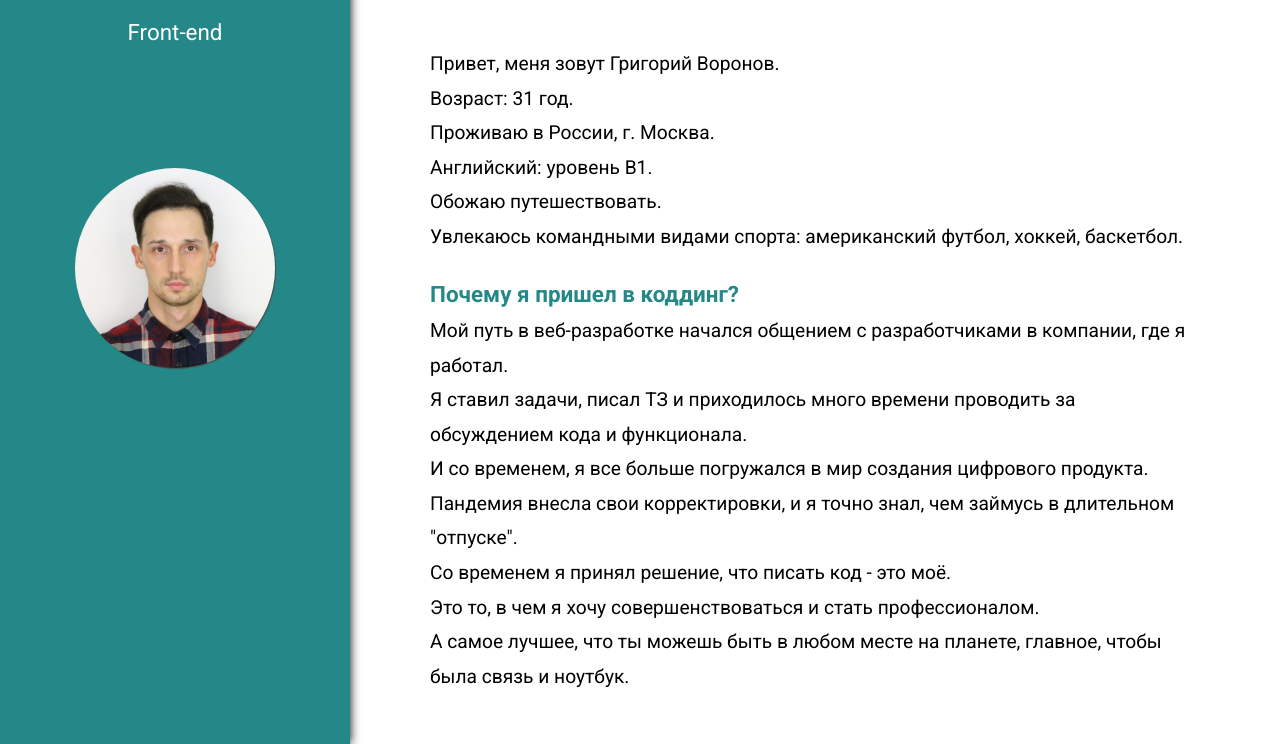
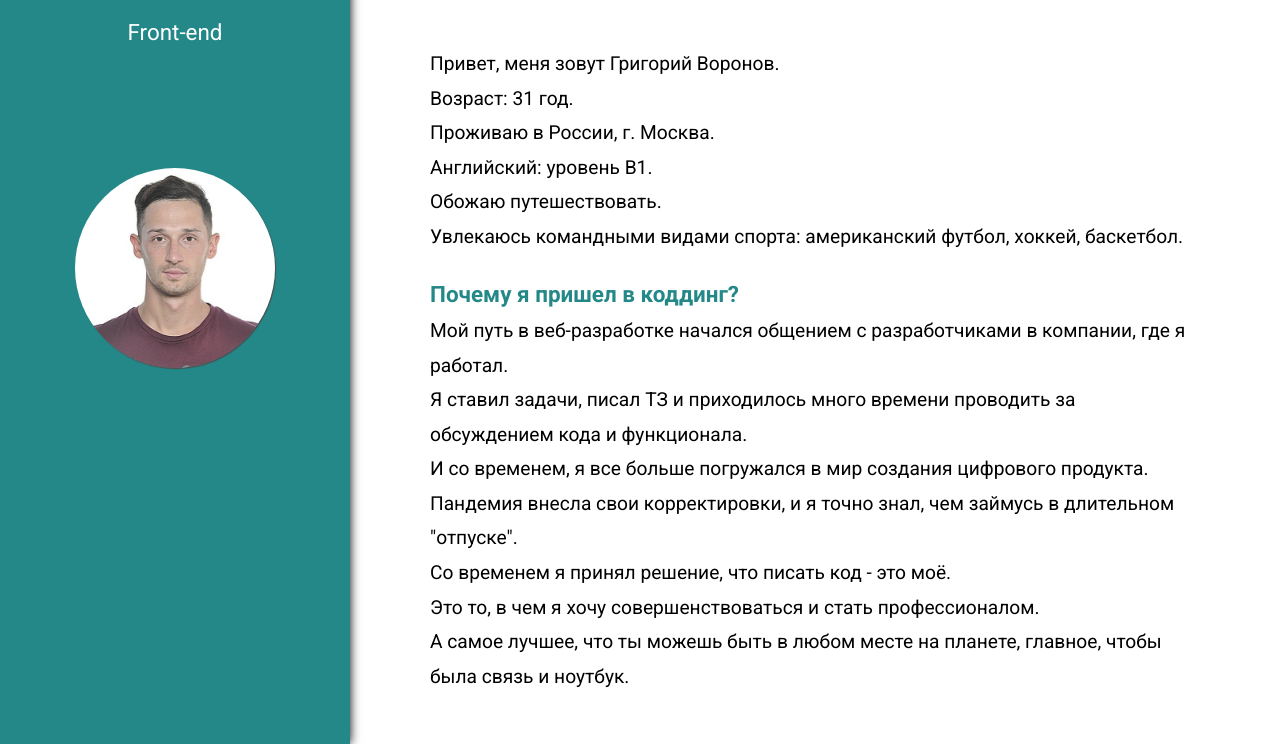
Before and after one commit to Greeshanya/greeshanya_landing.github.io, a plain HTML site: page index.html in a window 1280 px wide. Shown: the part 123-867 px from the top of the page. Drawn offline with Linux system fonts and the light colour scheme.

Commit message:
try again

```diff
--- a/css/style.css
+++ b/css/style.css
@@ -241,7 +241,6 @@ h1 {
 .tabcontainer__active {
 	font-size: 1.5rem;
 	color:rgb(199, 164, 75);
-
 }
 
 .show {
--- a/index.html
+++ b/index.html
@@ -16,7 +16,7 @@
 				<div><p>Front-end</p></div>
 			</div>
 			<div class="photo">
-				<img src="/img/cropped-IMG_8478.JPG" alt="">
+				<img src="/img/565024432.jpg" alt="">
 			</div>
 		</div>
 		<div class="main">
```
Also changed, not shown: img/565024432.jpg (renamed from img/565024432.jpeg).
